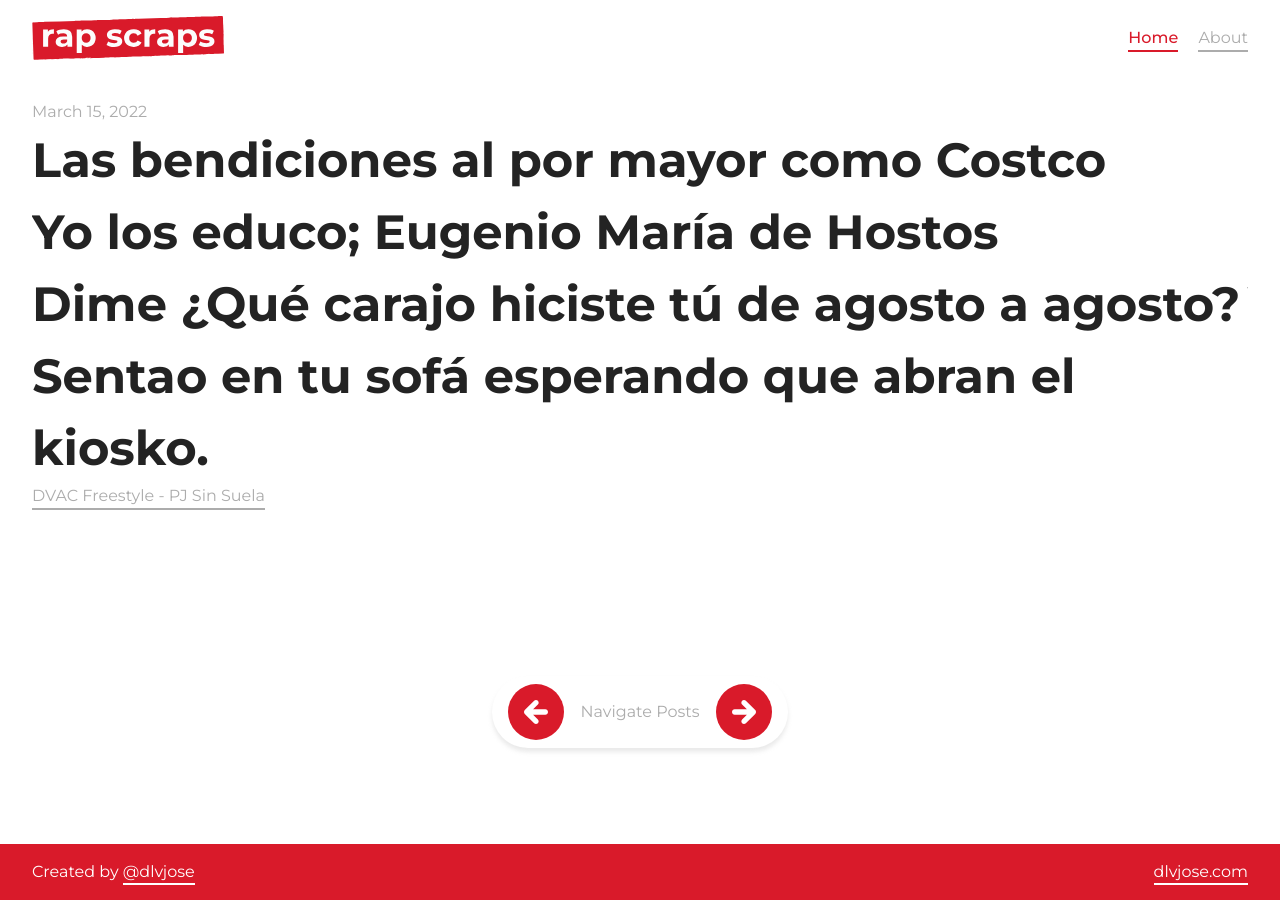
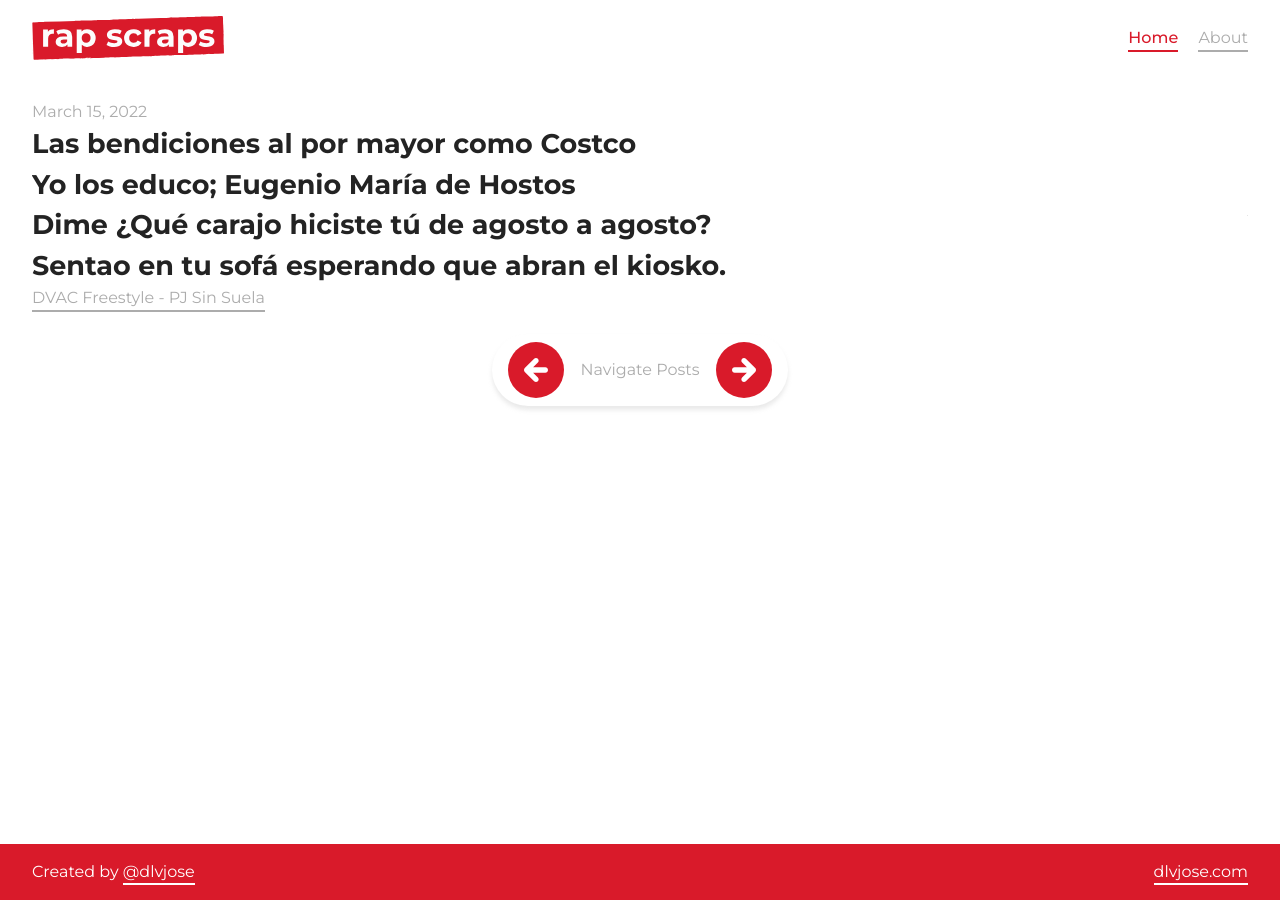
Before and after one commit to dlvjose/rap-scraps, a Jekyll site: the page built from index.html, in a window 1280 px wide. Built offline with Jekyll 4.4.1, drawn with Linux system fonts in a browser that asks for light colours.

Commit message:
Changed post font size and logo size on mobile.

```diff
--- a/_sass/main.scss
+++ b/_sass/main.scss
@@ -79,6 +79,7 @@
     max-width: 1248px;
     margin: 0 auto;
     padding: 1rem;
+
     .flex-row{
         display: flex;
         justify-content: space-between;
@@ -106,7 +107,7 @@
         }
 
         .content{
-            font-size: 3rem;
+            font-size: 3vh;
             font-weight: 700;
         }
     }
@@ -153,14 +154,6 @@
     }
 
     .logo{
-        width: 8rem;
-    }
-
-    .carousel{
-        .post{
-            .content{
-                font-size: 1.5rem;
-            }
-        }
+        width: 4rem;
     }
 }
```
